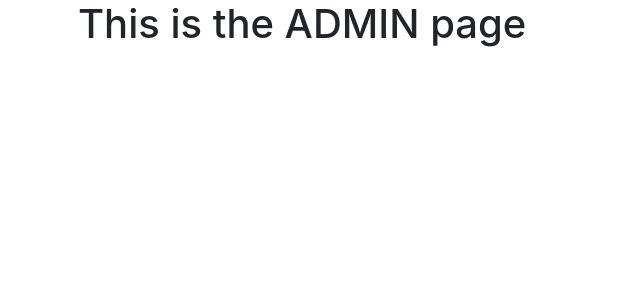
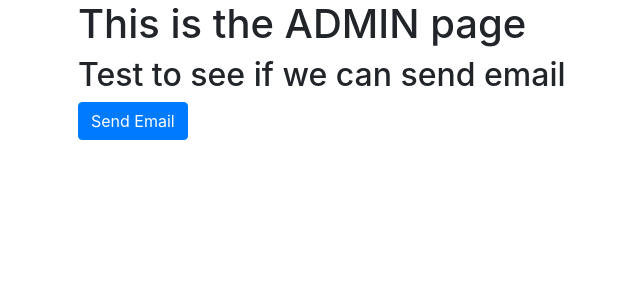
Before and after one commit to smjp7711/capstone-sra, a Flask app: page /sra_admin in a window 1280 px wide. Shown: the part 56-356 px from the top of the page, without its empty margins (7-647 px from the left). Run offline with Flask 2, Linux system fonts and the light colour scheme; some libraries are stand-ins or nearby versions.

Commit message:
added flask_mail
Added button to send emails from sra_admin page.

Using proton email inbox as sender
as sendgrid

```diff
--- a/website/auth.py
+++ b/website/auth.py
@@ -1,9 +1,11 @@
 from flask import Blueprint, render_template, request, flash, url_for
+from flask_mail import Message
 from werkzeug.utils import redirect
 from .models import User
 from . import db
 from werkzeug.security import generate_password_hash, check_password_hash
 from flask_login import login_user, login_required, logout_user, current_user
+
 
 auth = Blueprint('auth', __name__)
 
@@ -33,9 +35,7 @@ def logout():
     logout_user()
     return redirect(url_for('auth.login'))
 
-@auth.route('/sra_admin', methods=['GET', 'POST'])
-def admin():
-    return render_template("sra_admin.html", user=current_user)
+
 
 @auth.route('/caller', methods=['GET', 'POST'])
 def caller():
--- a/website/templates/sra_admin.html
+++ b/website/templates/sra_admin.html
@@ -1,5 +1,16 @@
 {% extends "base.html"%} {%block title %}Admin{% endblock %} {% block content %}
 
 <h1>This is the ADMIN page</h1>
+<h2>Test to see if we can send email</h2>
+
+<body>
+    <form method="POST">
+        <button type="submit" name="email_button" class="btn btn-primary" value="Send_email">Send Email</button>
+    </form>
+
+</body>
+
+
+
 
 {% endblock %}
--- a/website/views.py
+++ b/website/views.py
@@ -4,6 +4,9 @@ from io import TextIOWrapper
 from flask_sqlalchemy import SQLAlchemy
 from .models import Student
 import csv
+from flask_mail import Message
+from website import mail
+
 
 views = Blueprint('views', __name__)
 
@@ -30,3 +33,13 @@ def home():
         flash('File successfully uploaded!', category='success')
         return redirect(url_for('views.home'))
     return render_template("home.html", user=current_user)
+
+@views.route('/sra_admin', methods=['GET', 'POST'])
+def sra_admin():
+    if request.method =='POST':
+        msg = Message("Hello", sender="sra_capstonegroup3_mrww@protonmail.com", recipients=["sjuarez@ualr.edu, nblarimore@ualr.edu"])
+        msg.body = "This is a test from our SRA_app"
+        mail.send(msg)
+        flash('Email succesfully sent!', category="success")
+
+    return render_template("sra_admin.html", user=current_user)
```
Also changed, not shown: website/__init__.py (+19 -1 lines), website/settings.py (line endings or trailing spaces).
